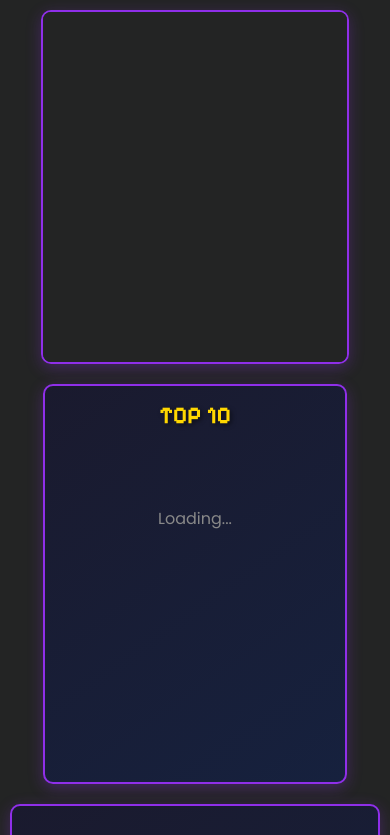
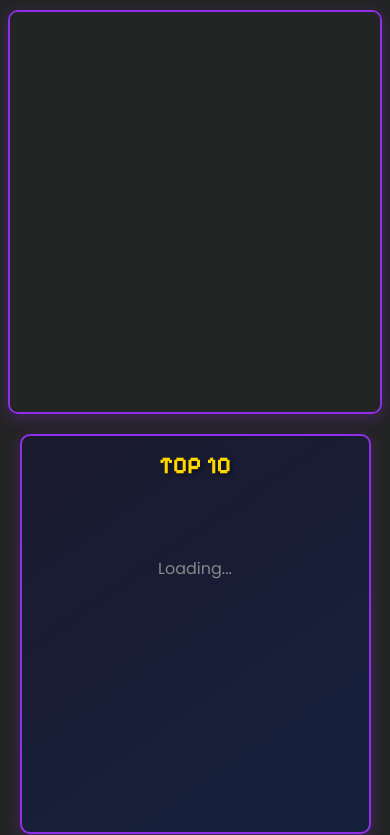
Before and after one commit to Luuan11/go-meteor, a plain HTML site: page web/index.html in a window 390 px wide. Shown: the top 835 px of the page. Drawn offline with Linux system fonts and the light colour scheme; a script that the page names is missing.

Commit message:
:lipstick: feat: adding pause icon and changes on css

```diff
--- a/web/style.css
+++ b/web/style.css
@@ -242,21 +242,23 @@ iframe {
     }
 
     .leaderboard-panel {
-        width: 90%;
-        max-width: 800px;
+        width: 400px;
+        max-width: 90vw;
         height: auto;
         min-height: 400px;
     }
 
     iframe {
-        width: 100%;
-        max-width: 800px;
-        height: 500px;
+        width: 90vw;
+        max-width: 900px;
+        height: calc(90vw * 0.75);
+        max-height: 675px;
+        min-height: 500px;
     }
 
     .tutorial {
         width: 90%;
-        max-width: 800px;
+        max-width: 900px;
         height: auto;
         min-height: 300px;
     }
@@ -269,9 +271,12 @@ iframe {
     }
 
     iframe {
-        width: 100%;
-        height: 400px;
-        min-width: 280px;
+        width: 95vw;
+        height: calc(95vw * 0.75);
+        max-width: 768px;
+        max-height: 576px;
+        min-height: 450px;
+        min-width: 320px;
     }
 
     .leaderboard-panel {
@@ -313,7 +318,9 @@ iframe {
 
 @media (max-width: 480px) {
     iframe {
-        height: 350px;
+        height: calc(100vw * 0.75); /* Proporção 4:3 */
+        max-height: 500px;
+        min-height: 400px;
     }
 
     .tutorial h2 {
```
Also changed, not shown: src/pkg/profile/pause_icon.png (added).
